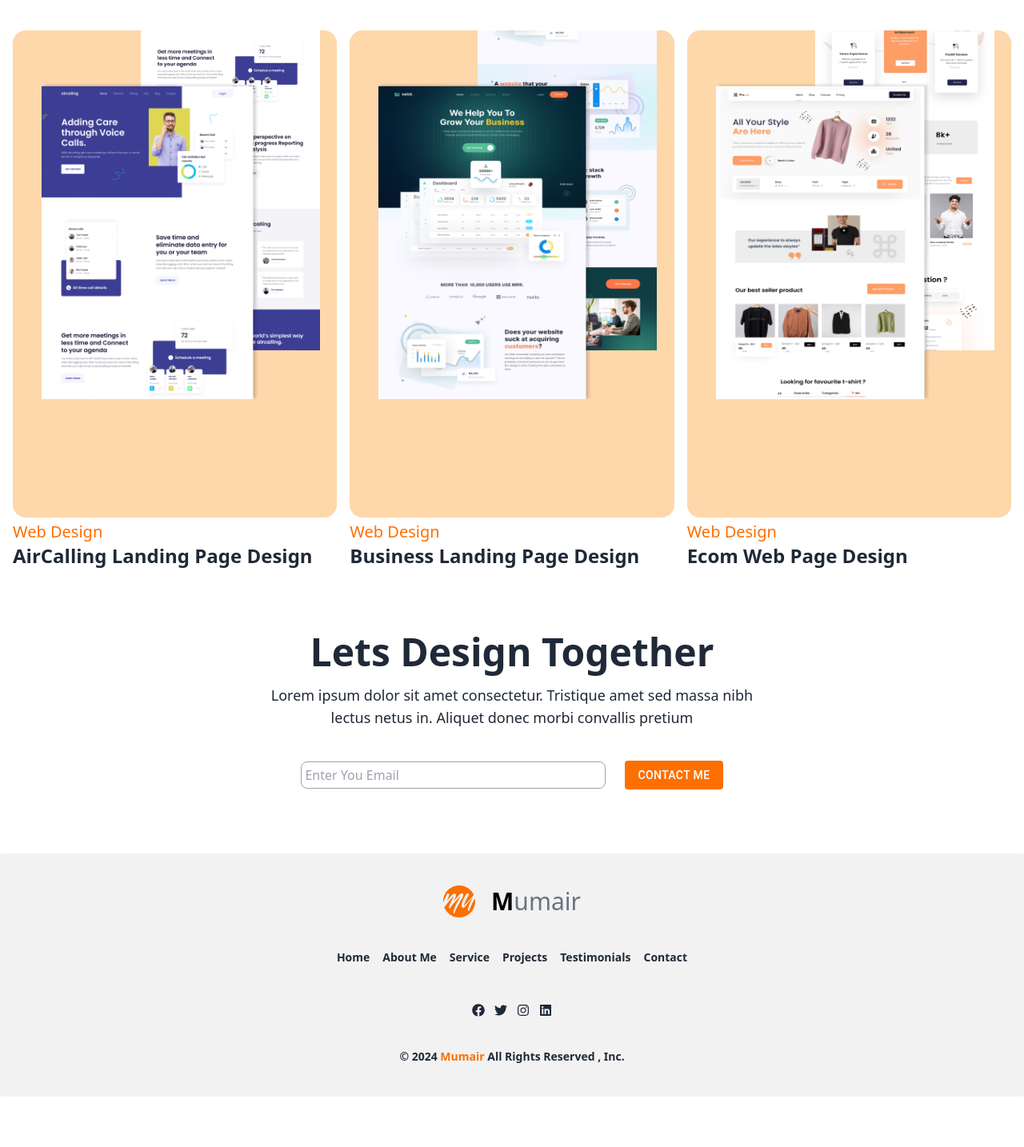
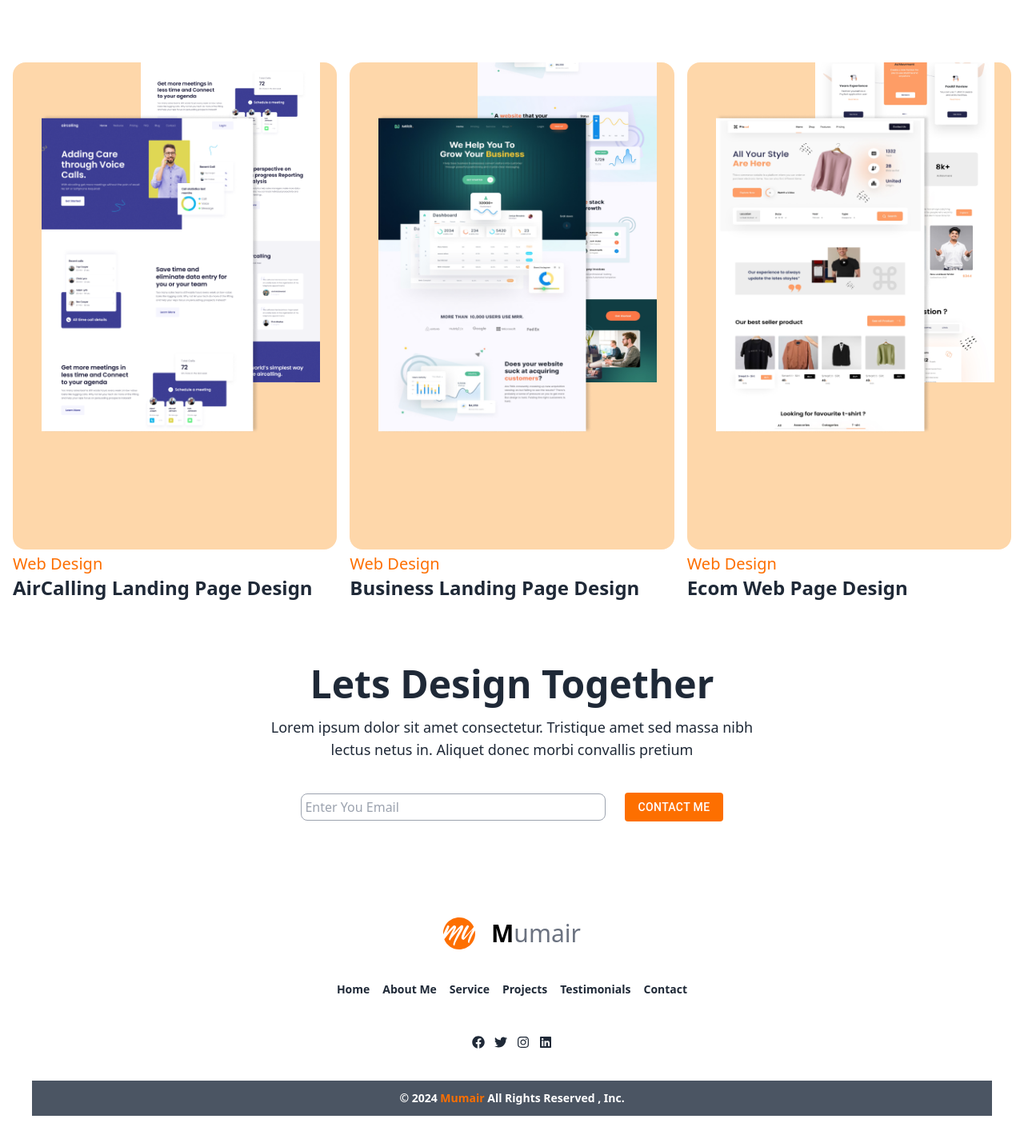
Before and after one commit to linux44gh6/portfolio_task, a React (Vite) app: page / in a window 1280 px wide. Shown: the part 1844-3278 px from the top of the page at 80% size. Before the commit the page ends 3215 px from the top, so only its background shows below. Built offline with nearby package versions, Linux system fonts and the light colour scheme.

Commit message:
add foter style

```diff
--- a/src/Compponents/Footer/Footer.jsx
+++ b/src/Compponents/Footer/Footer.jsx
@@ -3,7 +3,7 @@ import headerIcon from '../../assets/Subtract.svg'
 const Footer = () => {
     return (
         <div className="mt-20">
-            <footer className="footer footer-center bg-base-200 text-base-content rounded p-10">
+            <footer className="footer footer-center text-base-content rounded p-10">
            <div className='flex gap-0'>
            <img className='size-10' src={headerIcon} alt="" />
            <h1 className=' ms-5 text-3xl text-gray-500'><span className='font-bold text-black'>M</span>umair</h1>
@@ -25,8 +25,8 @@ const Footer = () => {
 
                 </div>
   </nav>
-  <aside>
-    <p className="font-semibold"> © {new Date().getFullYear()} <span className="text-primary">Mumair</span> All Rights Reserved , Inc.</p>
+  <aside className='bg-gray-600 w-full py-3'>
+    <p className="font-semibold text-white "> © {new Date().getFullYear()} <span className="text-primary">Mumair</span> All Rights Reserved , Inc.</p>
   </aside>
 </footer>
         </div>
--- a/src/Compponents/ProjectSection/ProjectSection.jsx
+++ b/src/Compponents/ProjectSection/ProjectSection.jsx
@@ -9,7 +9,9 @@ const ProjectSection = () => {
             description={"Lorem ipsum dolor sit amet consectetur. Mollis erat duis aliquam mauris est risus lectus. Phasellus consequat urna tellus"}
             />
 
-            <CustomTabs/>
+          <div className="mt-10">
+          <CustomTabs/>
+          </div>
         </div>
     );
 };
```
